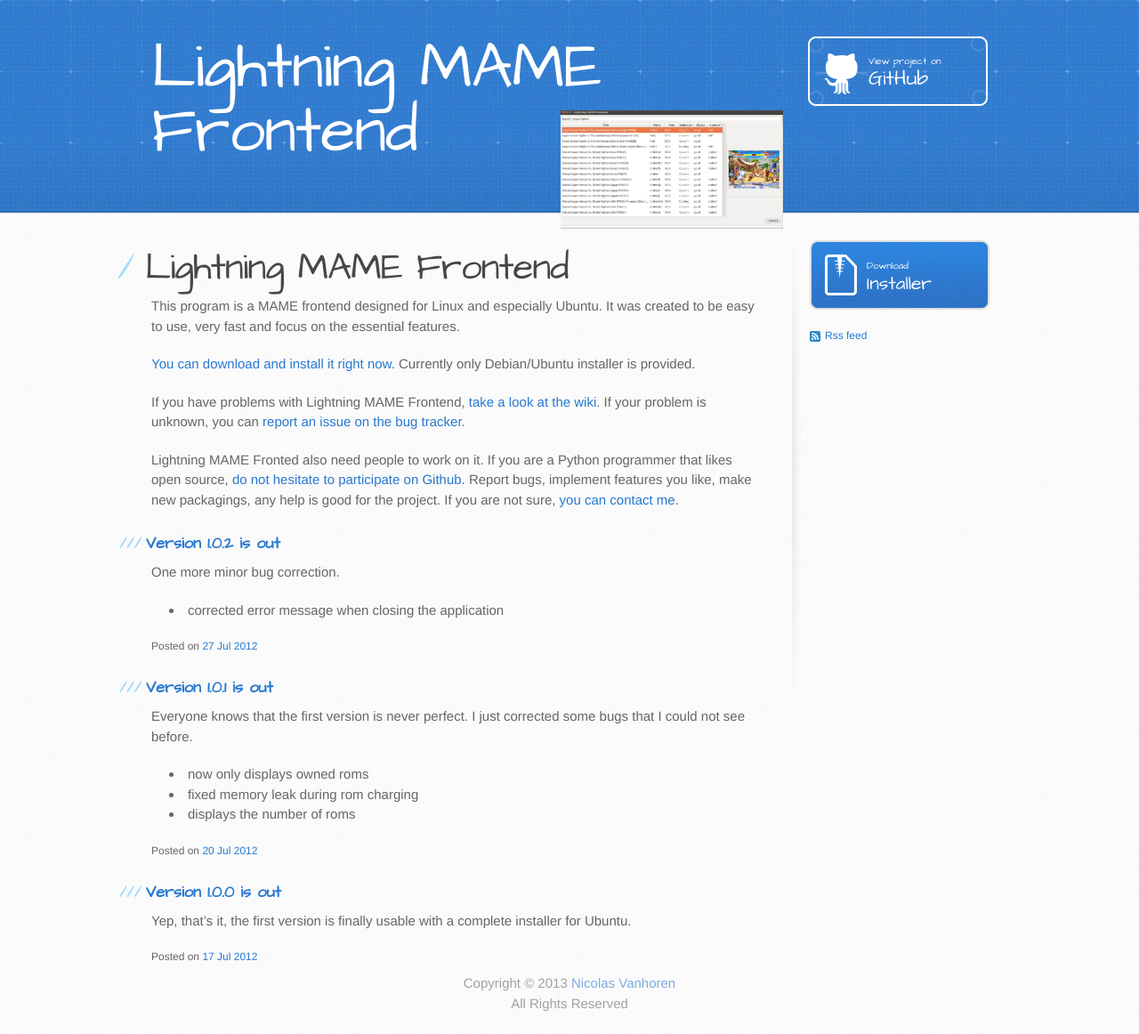
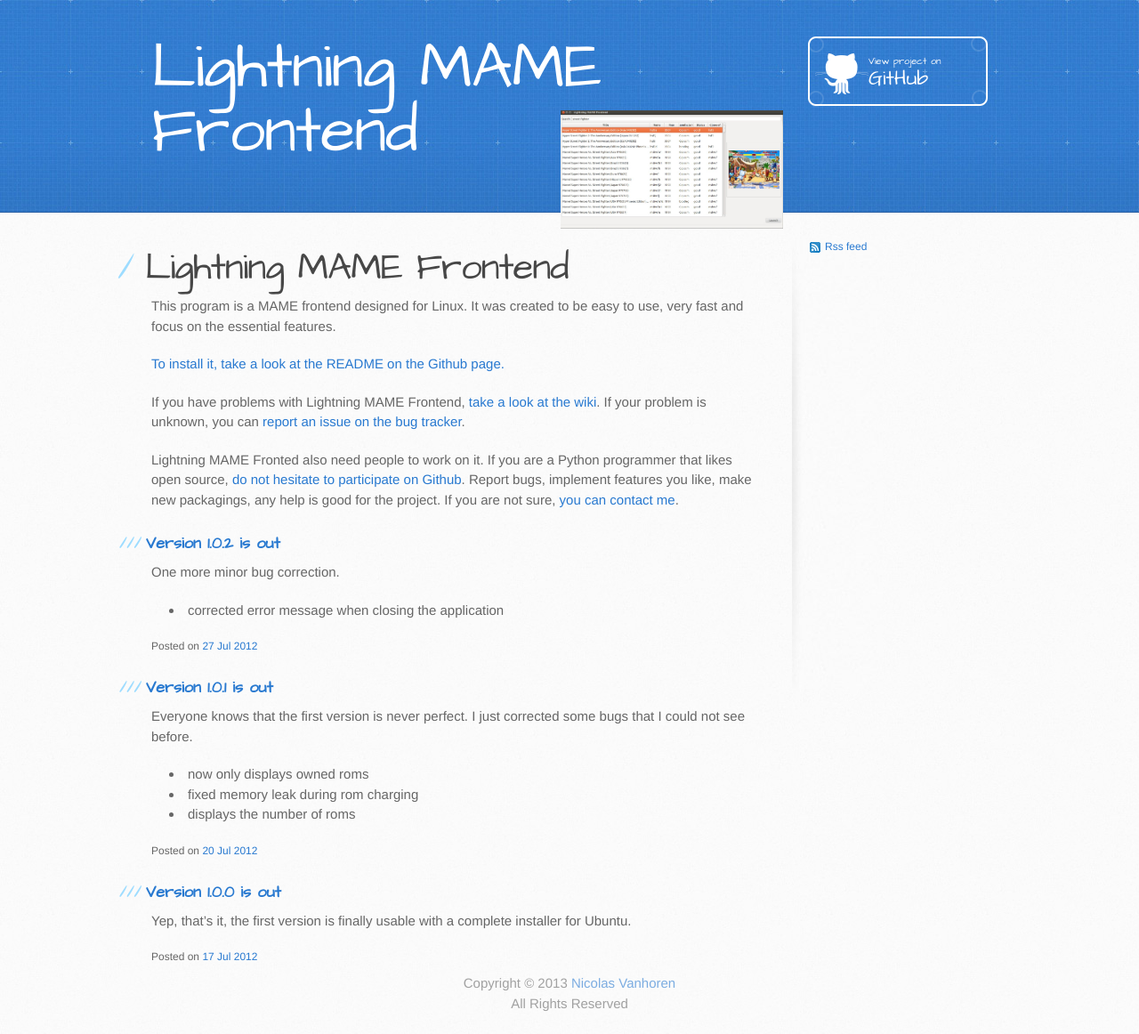
Before and after one commit to nicolas-van/lightningmf, a Jekyll site: the page built from index.html, in a window 1280 px wide. Shown: the whole page at 89% size. Built offline with Jekyll 4.4.1, drawn with Linux system fonts in a browser that asks for light colours.

Commit message:
Updated.

```diff
--- a/_layouts/general.html
+++ b/_layouts/general.html
@@ -49,10 +49,6 @@
         </section>
 
         <aside id="sidebar">
-          <a href="{{ site.download }}" class="button">
-            <small>Download</small>
-            Installer
-          </a>
 
           <p><a href="rss.xml"><img src="images/rss.png" style="float: left; margin-right: 5px; margin-top: 2px"/> Rss feed</a></p>
 
--- a/index.html
+++ b/index.html
@@ -4,9 +4,9 @@
 
 <h1>Lightning MAME Frontend</h1>
 
-<p>This program is a MAME frontend designed for Linux and especially Ubuntu. It was created to be easy to use, very fast and focus on the essential features.</p>
+<p>This program is a MAME frontend designed for Linux. It was created to be easy to use, very fast and focus on the essential features.</p>
 
-<p><a href="{{ site.download }}">You can download and install it right now.</a> Currently only Debian/Ubuntu installer is provided.</p>
+<p><a href="https://github.com/nicolas-van/lightningmf">To install it, take a look at the README on the Github page.</a></p>
 
 <p>If you have problems with Lightning MAME Frontend, <a href="https://github.com/nicolas-van/lightningmf">take a look at the wiki</a>. If your problem is unknown, you can <a href="https://github.com/nicolas-van/lightningmf/issues">report an issue on the bug tracker</a>.</p>
 
```
